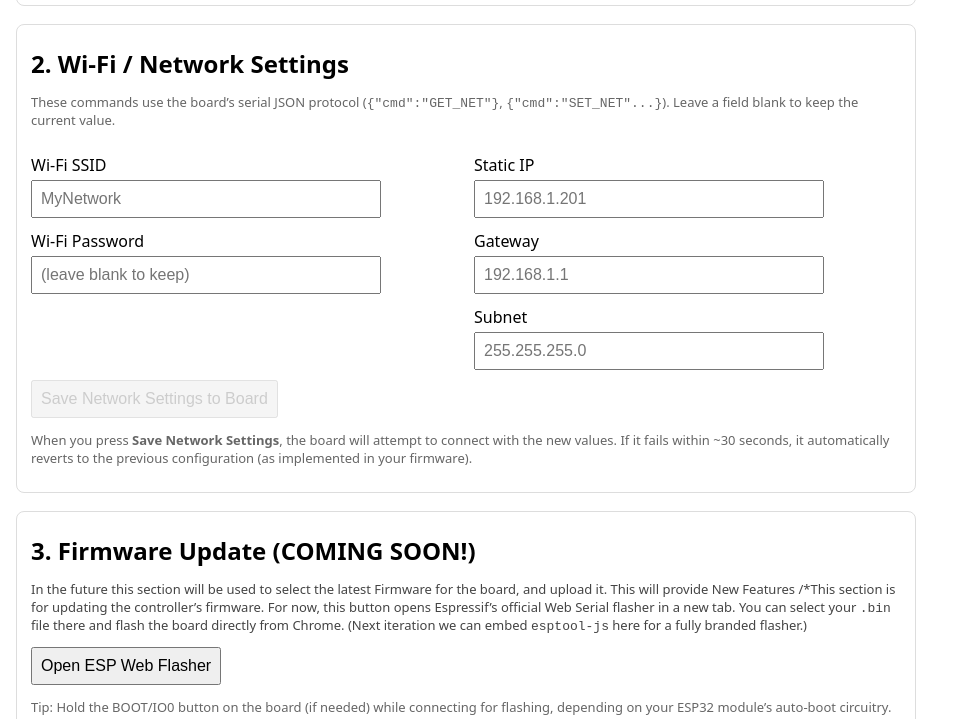
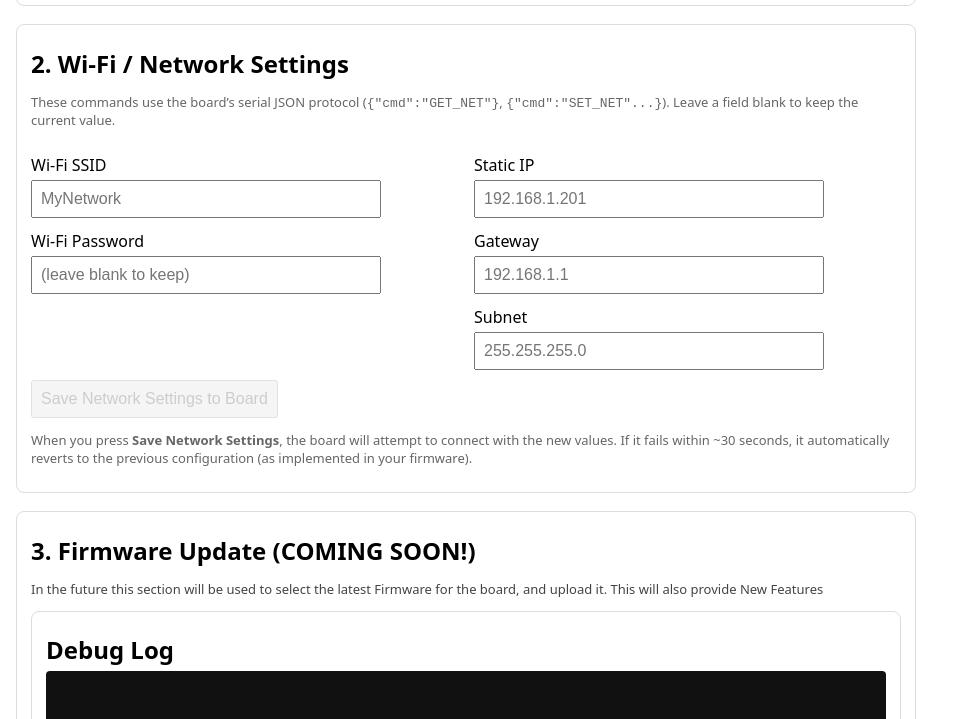
Before and after one commit to CrazyAmazingNathan/cad-pcb-config-tool, a plain HTML site: page index.html in a window 1280 px wide. Shown: the part 233-952 px from the top of the page, without its empty margins (0-963 px from the left). Drawn offline with Linux system fonts and the light colour scheme.

Commit message:
index.html

```diff
--- a/index.html
+++ b/index.html
@@ -176,23 +176,8 @@
   <div class="section">
     <h2>3. Firmware Update (COMING SOON!)</h2>
     <p class="firmware-note">
-      In the future this section will be used to select the latest Firmware for the board, and upload it. This will provide New Features
-
-      /*This section is for updating the controller’s firmware.
-      For now, this button opens Espressif’s official Web Serial flasher in a new tab.
-      You can select your <code>.bin</code> file there and flash the board directly from Chrome.
-      (Next iteration we can embed <code>esptool-js</code> here for a fully branded flasher.)
-    </p>
-    <div class="row">
-      <button id="btnOpenFlasher">
-        Open ESP Web Flasher
-      </button>
-    </div>
-    <p class="subtle">
-      Tip: Hold the BOOT/IO0 button on the board (if needed) while connecting for flashing,
-      depending on your ESP32 module’s auto-boot circuitry.
-    </p>
-  </div>
+      In the future this section will be used to select the latest Firmware for the board, and upload it.
+      This will also provide New Features
 
   <div class="section">
     <h2>Debug Log</h2>
```
